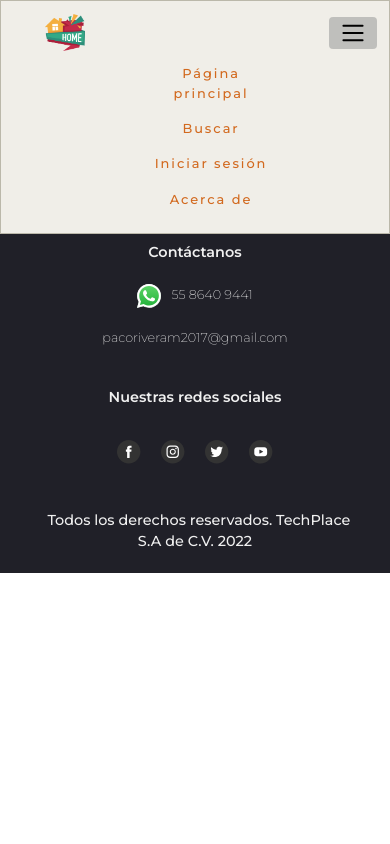
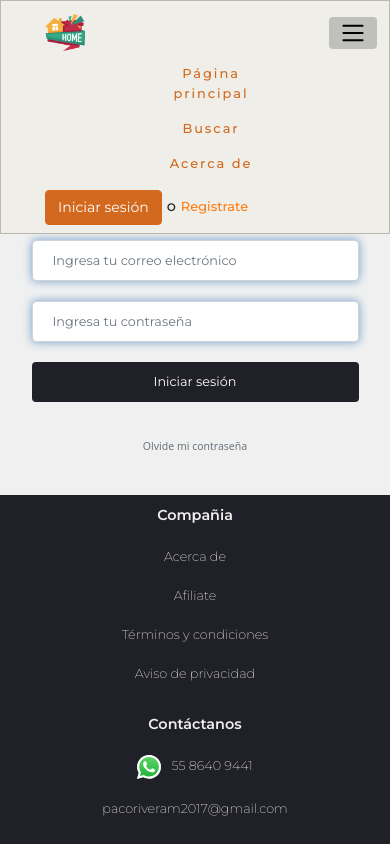
Before and after one commit to franciscojoseriveramundo/bienes-raice-react, a React (Create React App) app: page /login in a window 390 px wide. Both pictures are taken after a click on the button "Toggle navigation". Shown: the top 844 px of the page. Built offline with nearby package versions, Linux system fonts and the light colour scheme.

Commit message:
Se acomodan los diseños de los elementos del menu principal

```diff
--- a/src/App.js
+++ b/src/App.js
@@ -9,6 +9,7 @@ import Home from './components/Home';
 import Login from './components/Login';
 import About from './components/About';
 import Footer from './components/Footer';
+import Register from './components/Register';
 
 function App() {
   return (
@@ -19,6 +20,7 @@ function App() {
           <Route exact path="/" element={<Home/>}></Route>
           <Route exact path="/search" element={<Search/>}></Route>
           <Route exact path="/login" element={<Login/>}></Route>
+          <Route exact path="/register" element={<Register/>}></Route>
           <Route exact path="/about" element={<About/>}></Route>
         </Routes>
         <Footer></Footer>
--- a/src/components/Header.js
+++ b/src/components/Header.js
@@ -26,12 +26,14 @@ const Header = () =>{
                                     <Link className="nav-link hvr-underline-from-left" to="/search">Buscar</Link>
                                 </li>
                                 <li className="nav-item">
-                                    <Link className="nav-link hvr-underline-from-left" to="/login">Iniciar sesión</Link>
-                                </li>
-                                <li className="nav-item">
                                     <Link className="nav-link hvr-underline-from-left" to="/about">Acerca de</Link>
                                 </li>
                             </ul>
+
+                            <Link to="/login" className="btn btn-primary btn-login">Iniciar sesión</Link>
+                            <label> o </label>
+                            <Link to="/register" className="btn-register">Registrate</Link>
+
                         </div>
                     </div>
 
--- a/src/components/Login.js
+++ b/src/components/Login.js
@@ -1,7 +1,49 @@
+import LoginImg from '../images/login.png';
+import '../css/login.css';
+
 const Login = () =>{
     return(
         <>
-        Login!
+        <section className="login-section container-fluid">
+            <div className="row img-login">
+                <div className="col-sm-12 col-md-12 col-lg-12 col-xl-12 article-login">
+                    <img src={LoginImg}/>
+                </div>
+            </div>
+            <div className="row userCredentials">
+
+                <div className="col-sm-12 col-md-12 col-lg-12 col-xl-12 alert-message">
+                    <div className="alert alert-success" role="alert">
+                        Ingrese sus credenciales de acceso.
+                        <button type="button" className="close" data-dismiss="alert" aria-label="Close">
+                            <span aria-hidden="true">×</span>
+                        </button>
+                    </div>
+                </div>
+
+                <div className="col-sm-12 col-md-12 col-lg-12 col-xl-12 col-user-credentials">
+                    <input type="text" className="form-control" id="txtEmailUser" placeholder="Ingresa tu correo electrónico"/>
+                </div>
+
+
+                <div className="col-sm-12 col-md-12 col-lg-12 col-xl-12 col-user-credentials">
+                    <input type="password" className="form-control" id="txtPassUser" placeholder="Ingresa tu contraseña"/>
+                </div>
+
+                <div className="col-sm-12 col-md-12 col-lg-12 col-xl-12 col-user-credentials">
+                    <button type="submit" className="btn btn-primary btn-submit-lgn">Iniciar sesión</button>
+                </div>
+
+                <div className="col-sm-12 col-md-12 col-lg-12 col-xl-12 col-user-recovery">
+                    <div className="form-group text-center m-t-10 mb-0 row">
+                        <div className="col-sm-12 m-t-20">
+                            <a href="recovery.html" className="text-muted"><i className="fa fa-unlock"></i> <small>Olvide mi contraseña</small></a>
+                        </div>
+                    </div>
+                </div>
+
+            </div>
+        </section>
         </>
     )
 }
--- /dev/null
+++ b/src/components/Register.js
@@ -0,0 +1,4 @@
+const Register = () =>{
+}
+
+export default Register;
--- /dev/null
+++ b/src/css/login.css
@@ -0,0 +1,204 @@
+@import url("https://fonts.googleapis.com/css2?family=Montserrat:ital,wght@0,100;0,200;0,300;0,400;0,500;0,600;1,100&display=swap");
+body {
+  background-color: #f0f0f0;
+  height: auto;
+}
+
+.login-section {
+  background-color: #ffffff;
+  width: 50%;
+  position: relative;
+  margin-top: 100px;
+  padding-left: 0;
+  padding-right: 0;
+  border-radius: 15px;
+  border: none;
+  -webkit-box-shadow: 1px 0px 20px rgba(0, 0, 0, 0.05);
+  box-shadow: 1px 0px 20px rgba(0, 0, 0, 0.05);
+}
+.login-section > .img-login > .article-login {
+  width: 100%;
+  margin-top: 5%;
+  padding-left: 25%;
+  padding-right: 25%;
+}
+.login-section > .img-login > .article-login > img {
+  width: 20%;
+  margin-left: 40%;
+  margin-right: 40%;
+  padding-left: 0% 26%;
+}
+.login-section > .userCredentials {
+  width: 80%;
+  margin: 5% 10%;
+}
+.login-section > .userCredentials > .alert-message {
+  font-family: "Montserrat", sans-serif;
+}
+.login-section > .userCredentials > .alert-message > .alert > .close {
+  float: right;
+  font-size: 1.5rem;
+  font-weight: 700;
+  line-height: 1;
+  color: #FF0000;
+  background: transparent;
+  text-shadow: 0 1px 0 #f0f0f0;
+  opacity: 0.5;
+  border: 0;
+}
+.login-section > .userCredentials > .col-user-credentials > input[type=text] {
+  font-family: "Montserrat", sans-serif;
+  font-size: 1rem;
+  padding: 15px 22px;
+  margin: 10px 0;
+  box-sizing: border-box;
+  box-shadow: 0 0 10px #719ECE;
+}
+.login-section > .userCredentials > .col-user-credentials > input[type=text]:focus {
+  padding: 15px 15px;
+  background-color: #f0f0f0;
+  transition: all 0.5s;
+}
+.login-section > .userCredentials > .col-user-credentials > input[type=password] {
+  font-family: "Montserrat", sans-serif;
+  font-size: 1rem;
+  padding: 15px 22px;
+  margin: 10px 0;
+  box-sizing: border-box;
+  box-shadow: 0 0 10px #719ECE;
+}
+.login-section > .userCredentials > .col-user-credentials > input[type=password]:focus {
+  padding: 15px 15px;
+  background-color: #f0f0f0;
+  transition: all 0.5s;
+}
+.login-section > .userCredentials > .col-user-credentials > .btn-submit-lgn {
+  width: 100%;
+  background-color: #202028;
+  font-family: "Montserrat", sans-serif;
+  font-size: 1rem;
+  padding: 15px 22px;
+  margin: 10px 0;
+  border: none;
+}
+.login-section > .userCredentials > .col-user-credentials > .btn-submit-lgn:hover {
+  opacity: 0.9;
+  font-family: "Montserrat", sans-serif;
+  transition: all 0.5s;
+}
+.login-section > .userCredentials > .col-user-recovery {
+  margin: 20px 0;
+}
+.login-section > .userCredentials > .col-user-recovery a {
+  font-size: 0.95rem;
+  margin: 15px 0;
+  text-decoration: none;
+}
+.login-section > .userCredentials > .col-user-recovery a:hover {
+  font-size: 1rem;
+  color: #fd7e14;
+  font-weight: 700;
+  transition: all 0.5s;
+}
+
+@media (max-width: 768px) {
+  .login-section {
+    background-color: transparent;
+    width: 100%;
+    position: relative;
+    margin-top: 100px;
+    padding-left: 0;
+    padding-right: 0;
+    border-radius: 0;
+    border: none;
+    -webkit-box-shadow: none;
+    box-shadow: none;
+  }
+  .login-section > .img-login > .article-login {
+    width: 100%;
+    margin-top: 0;
+    padding-left: 25%;
+    padding-right: 25%;
+  }
+  .login-section > .img-login > .article-login > img {
+    width: 20%;
+    margin-left: 40%;
+    margin-right: 35%;
+    padding-left: 0% 40%;
+  }
+  .login-section > .userCredentials {
+    width: 90%;
+    margin: 5% 5%;
+  }
+  .login-section > .userCredentials > .alert-message {
+    font-size: 0.8rem;
+    font-family: "Montserrat", sans-serif;
+  }
+  .login-section > .userCredentials > .alert-message > .alert > .close {
+    float: right;
+    font-size: 1.4rem;
+    font-weight: 700;
+    line-height: 1;
+    color: #FF0000;
+    background: transparent;
+    text-shadow: 0 1px 0 #f0f0f0;
+    opacity: 0.5;
+    border: 0;
+  }
+  .login-section > .userCredentials > .col-user-credentials > input[type=text] {
+    font-family: "Montserrat", sans-serif;
+    font-size: 0.8rem;
+    padding: 10px 20px;
+    margin: 10px 0;
+    box-sizing: border-box;
+    box-shadow: 0 0 10px #719ECE;
+  }
+  .login-section > .userCredentials > .col-user-credentials > input[type=text]:focus {
+    padding: 10px 15px;
+    background-color: #f0f0f0;
+    transition: all 0.5s;
+  }
+  .login-section > .userCredentials > .col-user-credentials > input[type=password] {
+    font-family: "Montserrat", sans-serif;
+    font-size: 0.8rem;
+    padding: 10px 20px;
+    margin: 10px 0;
+    box-sizing: border-box;
+    box-shadow: 0 0 10px #719ECE;
+  }
+  .login-section > .userCredentials > .col-user-credentials > input[type=password]:focus {
+    padding: 10px 15px;
+    background-color: #f0f0f0;
+    transition: all 0.5s;
+  }
+  .login-section > .userCredentials > .col-user-credentials > .btn-submit-lgn {
+    width: 100%;
+    background-color: #202028;
+    font-family: "Montserrat", sans-serif;
+    font-size: 0.8rem;
+    padding: 10px 20px;
+    margin: 10px 0;
+    border: none;
+  }
+  .login-section > .userCredentials > .col-user-credentials > .btn-submit-lgn:hover {
+    opacity: 0.9;
+    font-family: "Montserrat", sans-serif;
+    transition: all 0.5s;
+  }
+  .login-section > .userCredentials > .col-user-recovery {
+    margin: 20px 0;
+  }
+  .login-section > .userCredentials > .col-user-recovery a {
+    font-size: 0.75rem;
+    margin: 15px 0;
+    text-decoration: none;
+  }
+  .login-section > .userCredentials > .col-user-recovery a:hover {
+    font-size: 0.8rem;
+    color: #fd7e14;
+    font-weight: 700;
+    transition: all 0.5s;
+  }
+}
+
+/*# sourceMappingURL=login.css.map */
--- a/src/css/site.css
+++ b/src/css/site.css
@@ -54,8 +54,13 @@ html, body {
   margin-right: 0px !important;
   line-height: 2.5;
   margin-bottom: 0 !important;
+  margin-left: 250px !important;
+}
+.nav-bar-site > .nav-item {
+  width: 200px;
 }
 .nav-bar-site > .nav-item > .nav-link {
+  text-align: center;
   display: block;
   padding: 0.2rem 1rem;
   color: chocolate;
@@ -70,6 +75,37 @@ html, body {
   background-color: rgba(117, 121, 120, 0.4);
   border-bottom: 2px solid #f0f0f0;
   transition: color 0.15s ease-in-out, background-color 0.15s ease-in-out, border-color 1s ease-in-out;
+}
+
+.btn-login {
+  font-size: 14px !important;
+  font-family: "Montserrat", sans-serif !important;
+  background-color: #d2691e !important;
+  border: 1px solid #d2691e !important;
+  margin-right: 5px;
+}
+
+.btn-login:hover {
+  opacity: 0.8;
+}
+
+.btn-register {
+  text-decoration: none;
+  color: #fd7e14;
+  font-size: 0.9em;
+  font-family: "Montserrat", sans-serif;
+  -webkit-transition: opacity 1s ease-in-out;
+  -moz-transition: opacity 1s ease-in-out;
+  -ms-transition: opacity 1s ease-in-out;
+  -o-transition: opacity 1s ease-in-out;
+  transition: opacity 1s ease-in-out;
+  opacity: 1;
+  margin-left: 5px;
+}
+
+.btn-register:hover {
+  opacity: 0.5;
+  color: #d2691e;
 }
 
 .footer-page {
--- a/src/scss/login.scss
+++ b/src/scss/login.scss
@@ -1,7 +1,7 @@
 @use 'global' as *;
 
 body{
-    background-color: $ghostwhite;
+    background-color: $white-smoke;
     height: auto;
 }
 
@@ -42,7 +42,7 @@ body{
 
         & > .alert-message{
 
-            font-family: $font-poppins;
+            font-family: $font-monserrat;
 
             & > .alert{
                 & > .close{
@@ -62,7 +62,7 @@ body{
         & > .col-user-credentials{
 
             & > input[type=text]{
-                font-family: $font-poppins;
+                font-family: $font-monserrat;
                 font-size: 1.0rem;
                 padding: 15px 22px;
                 margin: 10px 0;
@@ -78,7 +78,7 @@ body{
             }
 
             & > input[type=password]{
-                font-family: $font-poppins;
+                font-family: $font-monserrat;
                 font-size: 1.0rem;
                 padding: 15px 22px;
                 margin: 10px 0;
@@ -96,7 +96,7 @@ body{
             & > .btn-submit-lgn{
                 width: 100%;
                 background-color: $coffee-without-opacity;
-                font-family: $font-poppins;
+                font-family: $font-monserrat;
                 font-size: 1.0rem;
                 padding: 15px 22px;
                 margin: 10px 0;
@@ -105,7 +105,7 @@ body{
 
             & > .btn-submit-lgn:hover{
                 opacity: 0.9;
-                font-family: $font-poppins;
+                font-family: $font-monserrat;
                 transition: all 0.5s;
             }
         }
@@ -168,7 +168,7 @@ body{
 
             & > .alert-message{
                 font-size: 0.8rem;
-                font-family: $font-poppins;
+                font-family: $font-monserrat;
 
                 & > .alert{
                     & > .close{
@@ -188,7 +188,7 @@ body{
             & > .col-user-credentials{
 
                 & > input[type=text]{
-                    font-family: $font-poppins;
+                    font-family: $font-monserrat;
                     font-size: 0.8rem;
                     padding: 10px 20px;
                     margin: 10px 0;
@@ -204,7 +204,7 @@ body{
                 }
 
                 & > input[type=password]{
-                    font-family: $font-poppins;
+                    font-family: $font-monserrat;
                     font-size: 0.8rem;
                     padding: 10px 20px;
                     margin: 10px 0;
@@ -222,7 +222,7 @@ body{
                 & > .btn-submit-lgn{
                     width: 100%;
                     background-color: $coffee-without-opacity;
-                    font-family: $font-poppins;
+                    font-family: $font-monserrat;
                     font-size: 0.8rem;
                     padding: 10px 20px;
                     margin: 10px 0;
@@ -231,7 +231,7 @@ body{
 
                 & > .btn-submit-lgn:hover{
                     opacity: 0.9;
-                    font-family: $font-poppins;
+                    font-family: $font-monserrat;
                     transition: all 0.5s;
                 }
             }
--- a/src/scss/site.scss
+++ b/src/scss/site.scss
@@ -91,10 +91,13 @@ html, body {
     margin-right: 0px !important;
     line-height: 2.5;
     margin-bottom: 0 !important;
+    margin-left: 250px !important;
 
     & > .nav-item{
+        width: 200px;
 
         & > .nav-link{
+            text-align: center;
             display: block;
             padding: 0.2rem 1rem;
             color: chocolate;
@@ -112,6 +115,37 @@ html, body {
             transition: color 0.15s ease-in-out, background-color 0.15s ease-in-out, border-color 1s ease-in-out;
         }
     }
+}
+
+.btn-login{
+    font-size: 14px !important;
+    font-family: $font-monserrat !important;
+    background-color: $chocolate !important;
+    border: 1px solid $chocolate !important;
+    margin-right: 5px;
+}
+
+.btn-login:hover{
+    opacity: 0.8;
+}
+
+.btn-register{
+    text-decoration: none;
+    color: $orange;
+    font-size: 0.9em;
+    font-family: $font-monserrat;
+    -webkit-transition: opacity 1s ease-in-out;
+    -moz-transition: opacity 1s ease-in-out;
+    -ms-transition: opacity 1s ease-in-out;
+    -o-transition: opacity 1s ease-in-out;
+    transition: opacity 1s ease-in-out;
+    opacity: 1;
+    margin-left: 5px;
+}
+
+.btn-register:hover{
+    opacity: 0.5;
+    color:$chocolate
 }
 
 .footer-page{
```
Also changed, not shown: 2 other files (tests, documents, lock files or other folders).
